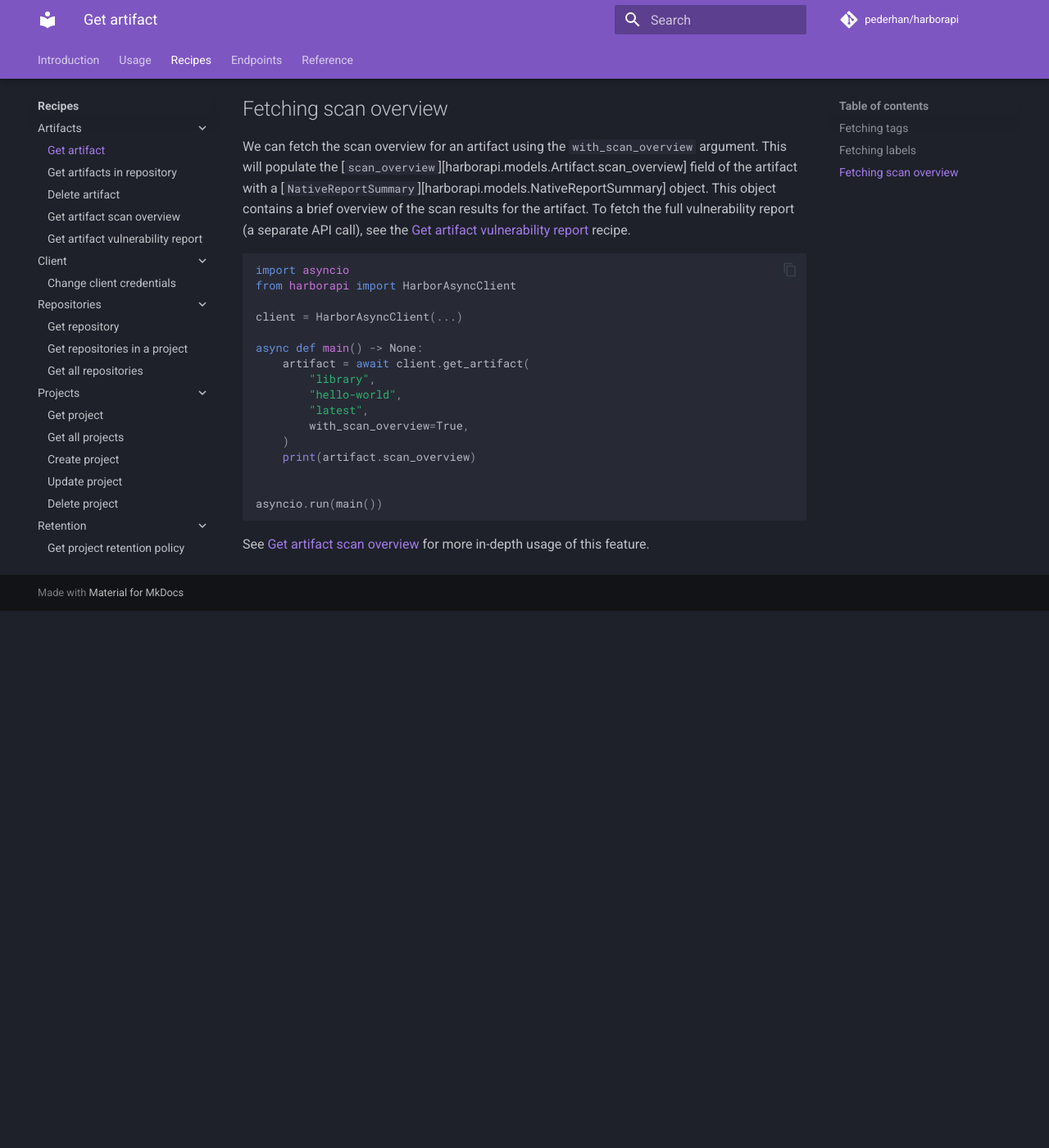
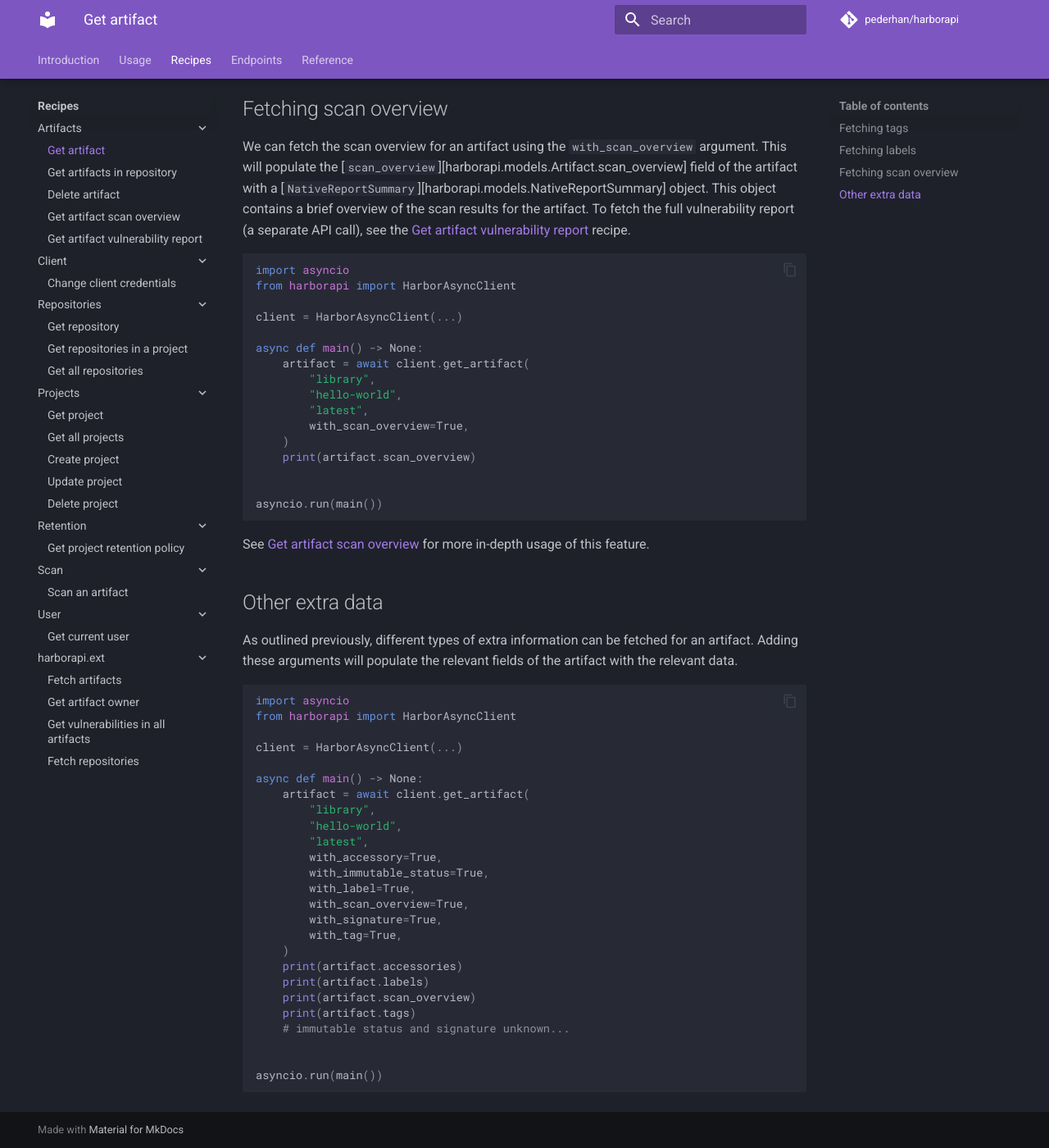
Before and after one commit to unioslo/harborapi, an MkDocs documentation site: the page built from docs/recipes/artifacts/get-artifact.md, in a window 1280 px wide and 1400 px high, scrolled down 2173 px. Shown: the whole window at 82% size. Built offline with MkDocs 1.6.1 and Material for MkDocs 9.7.7, drawn with Linux system fonts in a browser that asks for light colours; comment, search, counter and statistics services are not loaded; before the commit the page ends 2918 px from its top, so only the background shows below that.

Commit message:
Docs: add example with get_artifacts `with_*` params

````diff
--- a/docs/recipes/artifacts/get-artifact.md
+++ b/docs/recipes/artifacts/get-artifact.md
@@ -114,6 +114,37 @@
 asyncio.run(main())
 ```
 
+See [Get artifact scan overview](get-artifact-scan-overview.md) for more in-depth usage of this feature.
 
 
-See [Get artifact scan overview](get-artifact-scan-overview.md) for more in-depth usage of this feature.
+## Other extra data
+
+As outlined previously, different types of extra information can be fetched for an artifact. Adding these arguments will populate the relevant fields of the artifact with the relevant data.
+
+```py
+import asyncio
+from harborapi import HarborAsyncClient
+
+client = HarborAsyncClient(...)
+
+async def main() -> None:
+    artifact = await client.get_artifact(
+        "library",
+        "hello-world",
+        "latest",
+        with_accessory=True,
+        with_immutable_status=True,
+        with_label=True,
+        with_scan_overview=True,
+        with_signature=True,
+        with_tag=True,
+    )
+    print(artifact.accessories)
+    print(artifact.labels)
+    print(artifact.scan_overview)
+    print(artifact.tags)
+    # immutable status and signature unknown...
+
+
+asyncio.run(main())
+```
````
